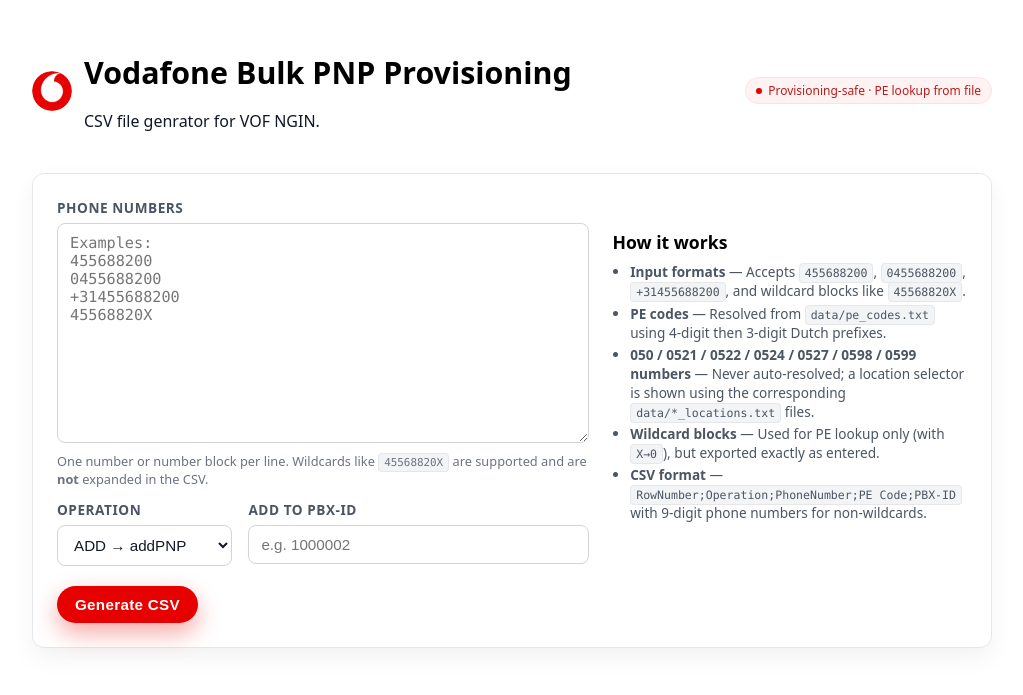
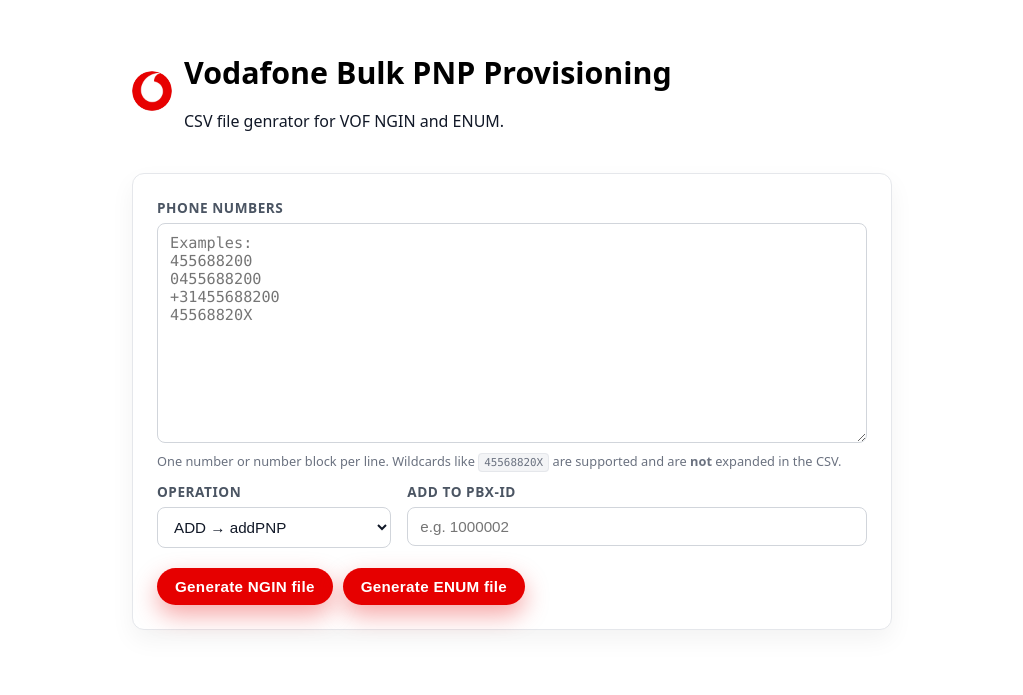
Before and after one commit to OctaVive/bulkpnptool, a Flask app: page / in a window 1280 px wide. Shown: the top 695 px of the page, without its empty margins (128-1151 px from the left). Run offline with Flask 3, Linux system fonts and the light colour scheme.

Commit message:
- Added ENUM button, removed text and labels.

```diff
--- a/app.py
+++ b/app.py
@@ -168,6 +168,85 @@ def _parse_numbers(raw_numbers: str) -> List[ParsedNumber]:
     return parsed
 
 
+def _normalize_for_block_export(raw: str) -> Optional[str]:
+    """
+    Normalize a user-entered number/block to national display format for XLSX.
+
+    Output keeps wildcard markers and aims for 10-character Dutch national
+    format, e.g. 455688200 -> 0455688200 and 45568820X -> 045568820x.
+    """
+    if not raw:
+        return None
+
+    s = raw.strip()
+    if not s:
+        return None
+
+    if s.startswith("+31"):
+        s = "0" + s[3:]
+
+    cleaned_chars: List[str] = []
+    for ch in s:
+        if ch.isdigit():
+            cleaned_chars.append(ch)
+        elif ch in {"X", "x"}:
+            cleaned_chars.append("x")
+
+    if not cleaned_chars:
+        return None
+
+    cleaned = "".join(cleaned_chars)
+
+    if cleaned.startswith("0031"):
+        cleaned = "0" + cleaned[4:]
+    elif cleaned.startswith("31"):
+        cleaned = "0" + cleaned[2:]
+
+    if len(cleaned) == 9 and not cleaned.startswith("0"):
+        cleaned = "0" + cleaned
+
+    return cleaned
+
+
+def _block_type_for_value(block_value: str) -> str:
+    wildcard_count = block_value.count("x")
+    if wildcard_count == 0:
+        return "Single number"
+    if wildcard_count == 1:
+        return "10 numbers"
+    if wildcard_count == 2:
+        return "100 numbers"
+    if wildcard_count == 3:
+        return "1000 numbers"
+    return f"{10 ** wildcard_count} numbers"
+
+
+def _build_xlsx_blocks(raw_numbers: str) -> bytes:
+    from openpyxl import Workbook
+    from openpyxl.styles import Font, PatternFill
+
+    wb = Workbook()
+    ws = wb.active
+    ws.title = "Blocks"
+    ws.append(["BlockType", "Block"])
+
+    header_fill = PatternFill(fill_type="solid", start_color="E60000", end_color="E60000")
+    header_font = Font(color="FFFFFF", bold=True)
+    for cell in ws[1]:
+        cell.fill = header_fill
+        cell.font = header_font
+
+    for line in raw_numbers.splitlines():
+        normalized = _normalize_for_block_export(line)
+        if not normalized:
+            continue
+        ws.append([_block_type_for_value(normalized), normalized])
+
+    output = io.BytesIO()
+    wb.save(output)
+    return output.getvalue()
+
+
 def _load_special_locations_by_prefix() -> Dict[str, List[Dict[str, str]]]:
     """
     Load special PE location lists per prefix (050/0521/0522/0524/0527/0598/0599).
@@ -313,6 +392,15 @@ def index():
     operation = request.form.get("operation", "ADD")
     pbx_id_from = request.form.get("pbx_id_from", "")
     pbx_id_to = request.form.get("pbx_id_to", "")
+    output_format = request.form.get("output_format", "csv").lower()
+
+    if output_format == "xlsx":
+        xlsx_data = _build_xlsx_blocks(numbers_raw)
+        headers = {
+            "Content-Disposition": 'attachment; filename="bulk_number_blocks.xlsx"',
+            "Content-Type": "application/vnd.openxmlformats-officedocument.spreadsheetml.sheet",
+        }
+        return Response(xlsx_data, headers=headers)
 
     parsed_numbers = _parse_numbers(numbers_raw)
     special_numbers = _collect_special_location_numbers(parsed_numbers)
--- a/requirements.txt
+++ b/requirements.txt
@@ -1 +1,2 @@
 Flask==3.1.3
+openpyxl
--- a/templates/index.html
+++ b/templates/index.html
@@ -12,7 +12,7 @@
         color: #000000;
       }
       .container {
-        max-width: 960px;
+        max-width: 760px;
         margin: 0 auto;
         padding: 32px 16px 48px;
       }
@@ -112,6 +112,15 @@
         transform: translateY(0);
         box-shadow: 0 8px 18px rgba(0, 0, 0, 0.2);
       }
+      .button-row {
+        display: flex;
+        gap: 10px;
+        flex-wrap: wrap;
+        margin-top: 20px;
+      }
+      .button-row .btn-primary {
+        margin-top: 0;
+      }
       .badge {
         display: inline-flex;
         align-items: center;
@@ -130,14 +139,7 @@
         background: #e60000;
       }
       .layout {
-        display: grid;
-        grid-template-columns: minmax(0, 3fr) minmax(0, 2fr);
-        gap: 24px;
-      }
-      @media (max-width: 900px) {
-        .layout {
-          grid-template-columns: minmax(0, 1fr);
-        }
+        display: block;
       }
       ul {
         margin: 0.25rem 0 0.75rem;
@@ -197,12 +199,8 @@
             <img src="/assets/Icon-88248495-6083-4dcf-8cb0-1d42d1fb34e3.png" alt="Vodafone logo" style="width:40px;height:40px;border-radius:50%;">
             <div>
               <h1>Vodafone Bulk PNP Provisioning</h1>
-              <p>CSV file genrator for VOF NGIN.</p>
+              <p>CSV file genrator for VOF NGIN and ENUM.</p>
             </div>
-          </div>
-          <div class="badge">
-            <span class="badge-dot"></span>
-            <span>Provisioning-safe · PE lookup from file</span>
           </div>
         </div>
       </header>
@@ -241,21 +239,16 @@
               </div>
             </div>
 
-            <button class="btn-primary" type="submit">
-              Generate CSV
-            </button>
+            <div class="button-row">
+              <button class="btn-primary" type="submit" name="output_format" value="csv">
+                Generate NGIN file
+              </button>
+              <button class="btn-primary" type="submit" name="output_format" value="xlsx">
+                Generate ENUM file
+              </button>
+            </div>
           </form>
 
-          <section>
-            <h2>How it works</h2>
-            <ul>
-              <li><strong>Input formats</strong> — Accepts <code>455688200</code>, <code>0455688200</code>, <code>+31455688200</code>, and wildcard blocks like <code>45568820X</code>.</li>
-              <li><strong>PE codes</strong> — Resolved from <code>data/pe_codes.txt</code> using 4-digit then 3-digit Dutch prefixes.</li>
-              <li><strong>050 / 0521 / 0522 / 0524 / 0527 / 0598 / 0599 numbers</strong> — Never auto-resolved; a location selector is shown using the corresponding <code>data/*_locations.txt</code> files.</li>
-              <li><strong>Wildcard blocks</strong> — Used for PE lookup only (with <code>X→0</code>), but exported exactly as entered.</li>
-              <li><strong>CSV format</strong> — <code>RowNumber;Operation;PhoneNumber;PE Code;PBX-ID</code> with 9‑digit phone numbers for non-wildcards.</li>
-            </ul>
-          </section>
         </div>
       </div>
     </div>
```
